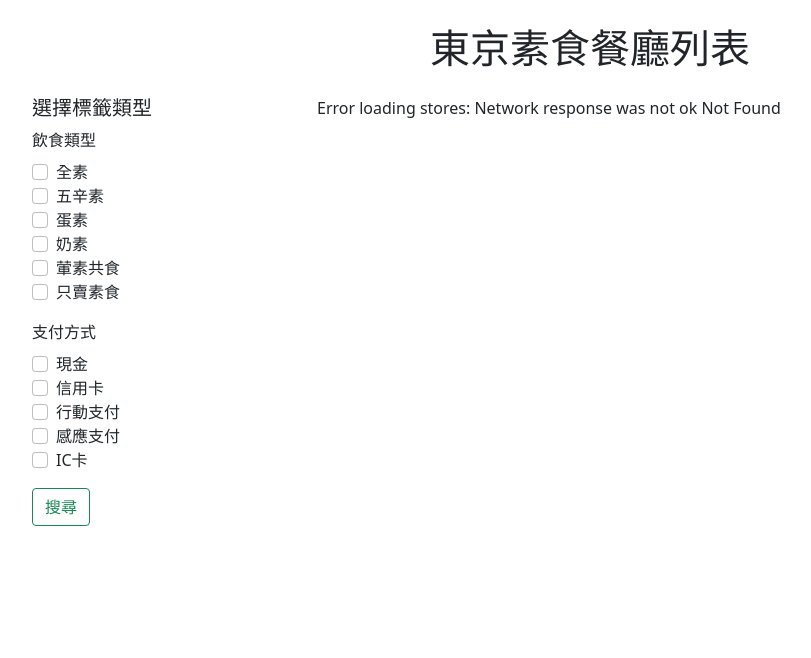
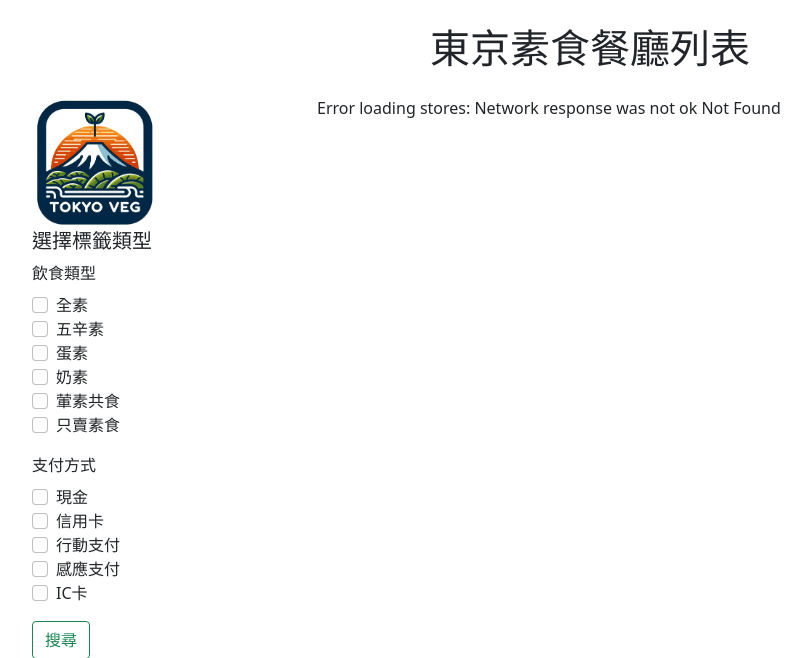
Before and after one commit to KageRyo/TokyoVeg, a Django app: page / in a window 1280 px wide. Shown: the top 658 px of the page, without its empty margins (50-861 px from the left). Run offline with Django 3.2, Linux system fonts and the light colour scheme; data comes from the database, SQL or seed files in the repository; some libraries are stand-ins or nearby versions.

Commit message:
feat: Add logo

```diff
--- a/mysite/food/templates/food/form_filter.html
+++ b/mysite/food/templates/food/form_filter.html
@@ -1,3 +1,6 @@
+{% load static %}
+<img src="{% static 'food/img/TokyoVeg.png' %}" alt="Tokyo Veg Image" width="125">
+
 <h5>選擇標籤類型</h5>
 <form action="/food" method="get">
   <div class="mb-3">
```
